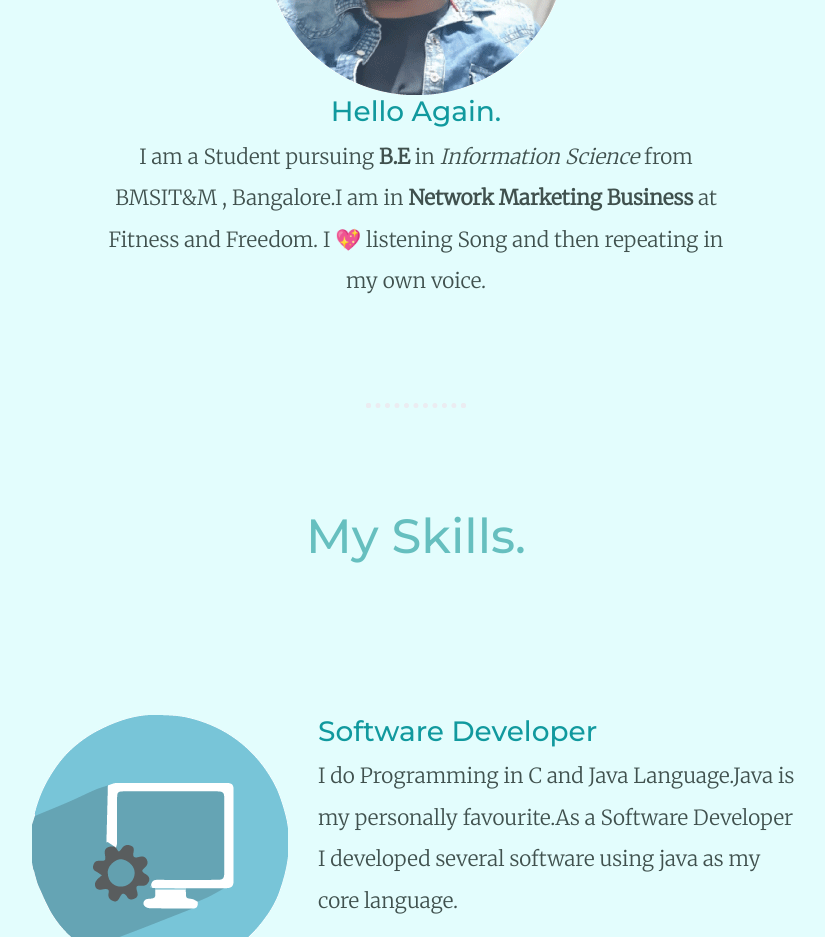
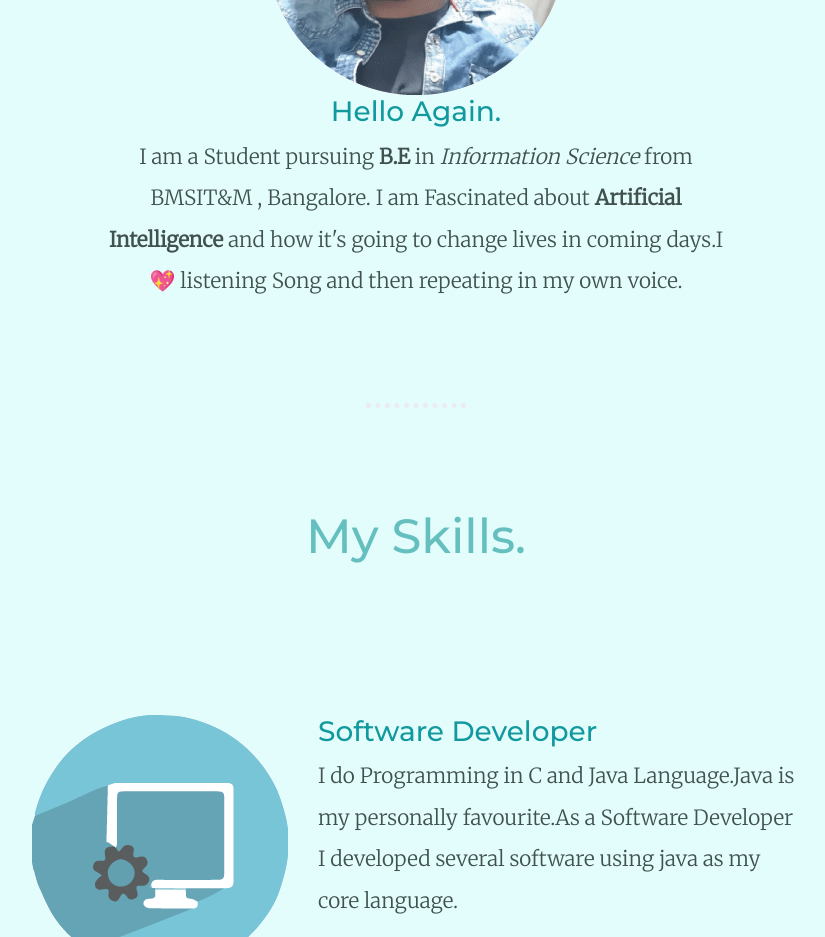
Before and after one commit to DivyaKalash/pw, a plain HTML site: page index.html in a window 1280 px wide. Shown: the part 1220-2157 px from the top of the page, without its empty margins (224-1049 px from the left). Drawn offline with nearby package versions, Linux system fonts and the light colour scheme.

Commit message:
updated bio

```diff
--- a/index.html
+++ b/index.html
@@ -57,7 +57,7 @@
      <div class="intro">
      <img class="DK"src="images\DK.png" alt="DK">
      <h3>Hello Again.</h3>
-     <p>I am a Student pursuing <strong>B.E</strong> in <em>Information Science</em> from BMSIT&M , Bangalore.I am in <strong>Network Marketing Business</strong> at Fitness and Freedom.  I 💖 listening Song and then repeating in my own voice.</p>
+     <p>I am a Student pursuing <strong>B.E</strong> in <em>Information Science</em> from BMSIT&M , Bangalore. I am Fascinated about <strong>Artificial Intelligence</strong> and how it's going to change lives in coming days.I 💖 listening Song and then repeating in my own voice.</p>
    </div>
      <hr>
    </div>
```
